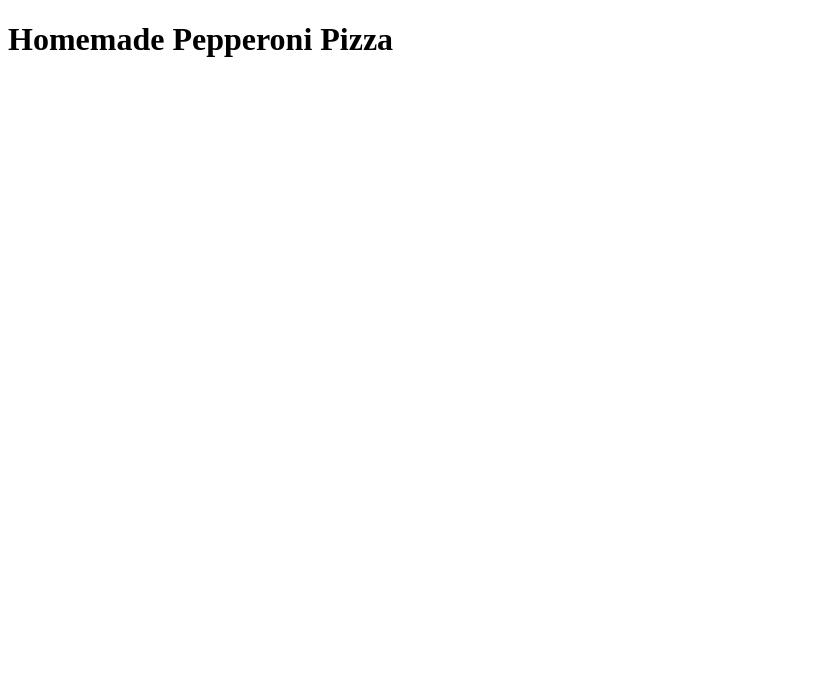
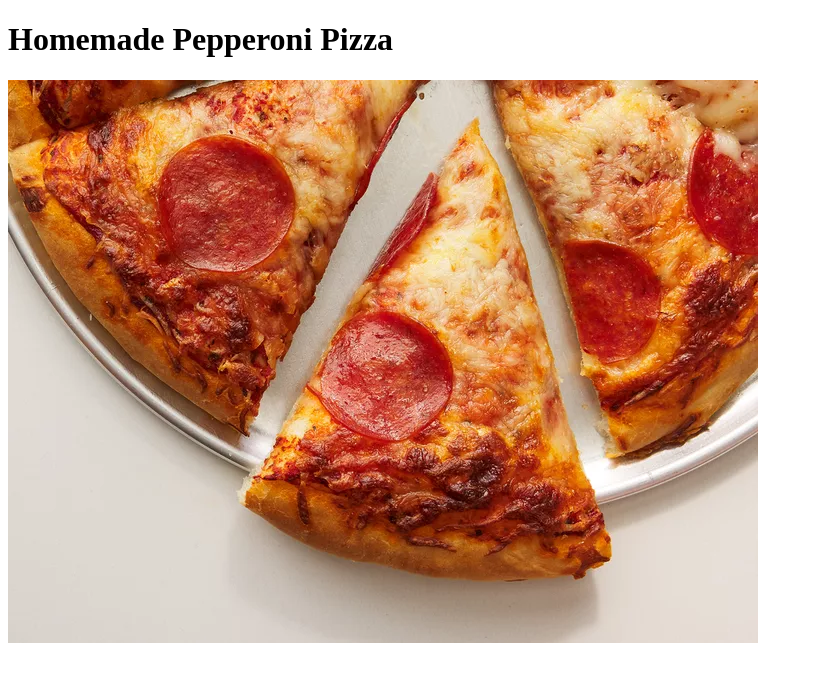
Before and after one commit to MarkFerianec/odin-recipes, a plain HTML site: page recipes/pepperoni-pizza.html in a window 1280 px wide. Shown: the whole page, without its empty margins (0-813 px from the left). Drawn offline with Linux system fonts and the light colour scheme.

Commit message:
Add img element of Pepperoni Pizza

```diff
--- a/recipes/pepperoni-pizza.html
+++ b/recipes/pepperoni-pizza.html
@@ -8,5 +8,6 @@
 </head>
 <body>
     <h1>Homemade Pepperoni Pizza</h1>
+    <img src="../images/pepperoni-pizza.webp" alt="Pepperoni Pizza">
 </body>
 </html>
```
